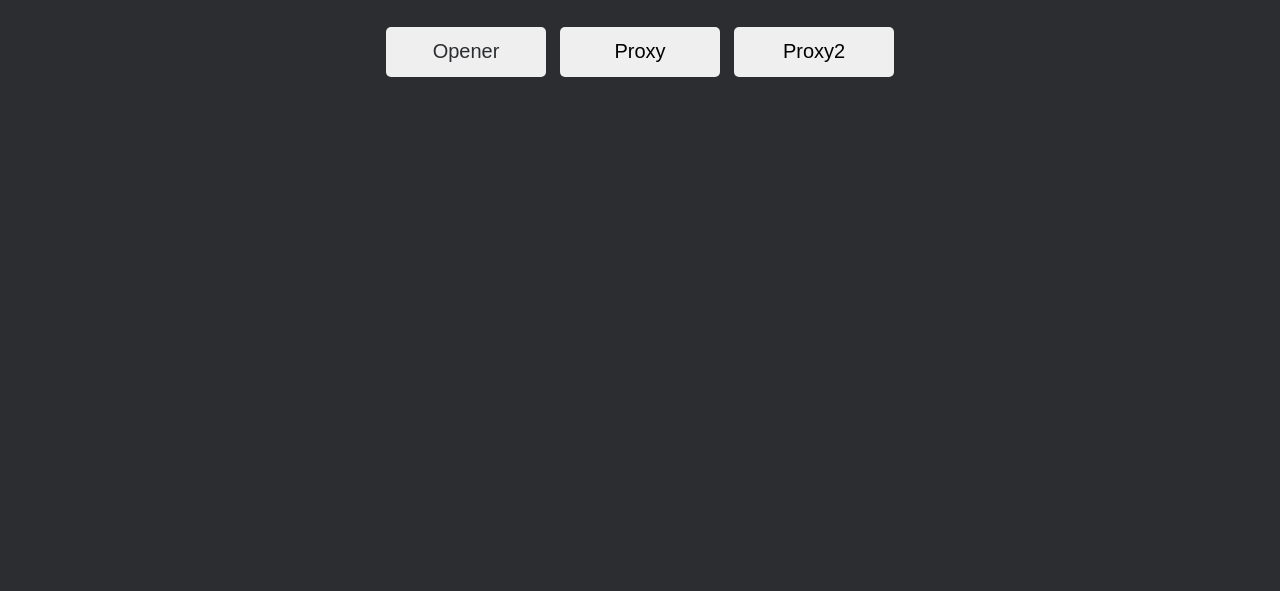
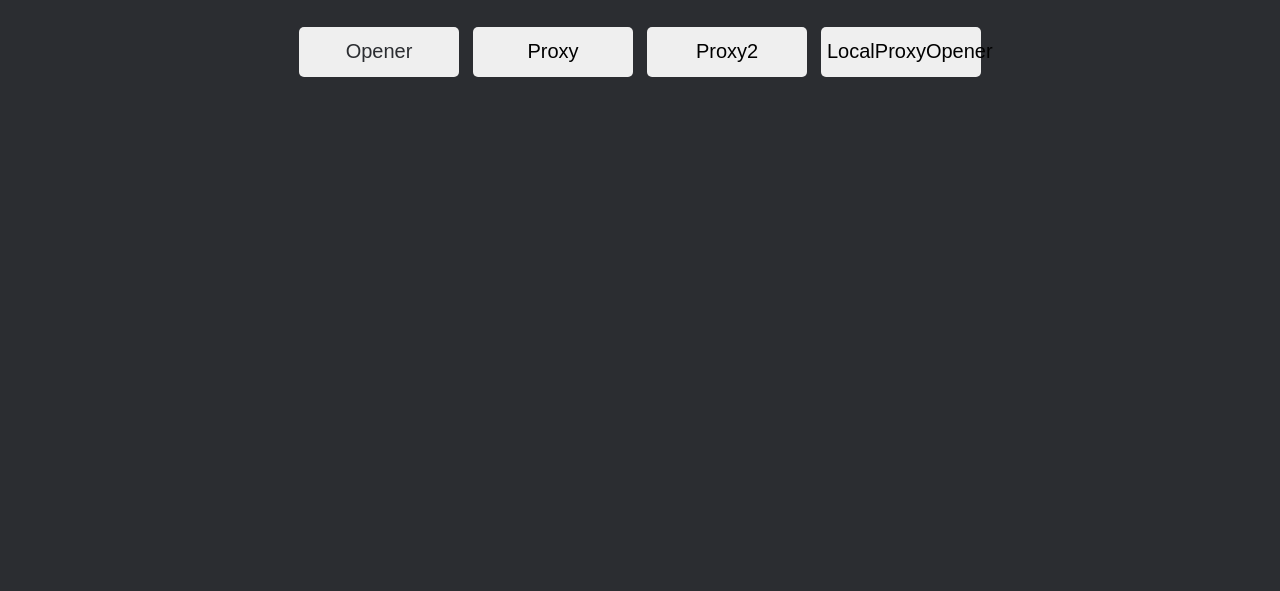
Before and after one commit to browhycanIonlymakeonegithubpagesthing/browhycanionlymakeonegithubpagesthing.github.io, a plain HTML site: page index.html in a window 1280 px wide. Shown: the part 209-800 px from the top of the page. Drawn offline with Linux system fonts and the light colour scheme.

Commit message:
Update index.html

```diff
--- a/index.html
+++ b/index.html
@@ -70,6 +70,9 @@
       <a href="hamburger-opener.html">
         <button class="zoom" id="about" style="width: 160px; height: 50px; border-radius: 5px; margin-left: 14px; border-width: 0;  font-size: 20px; font-family: 'JetBrains+Mono', sans-serif; font-weight: 150;">Proxy2</button>
       </a>
+       <a href="new.html">
+        <button class="zoom" id="about" style="width: 160px; height: 50px; border-radius: 5px; margin-left: 14px; border-width: 0;  font-size: 20px; font-family: 'JetBrains+Mono', sans-serif; font-weight: 150;">LocalProxyOpener</button>
+      </a>
     </div>
   </body>
 </html>
```
